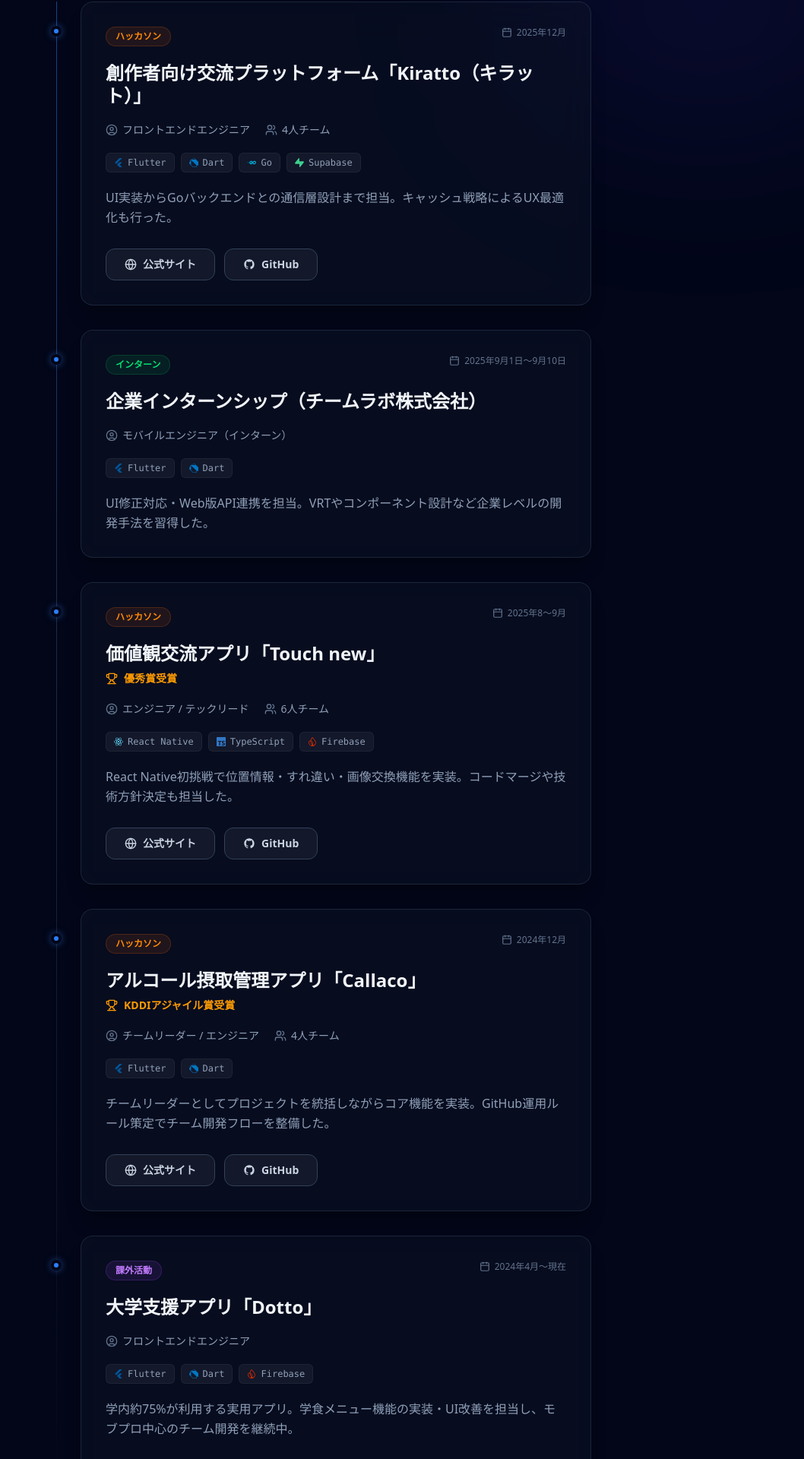
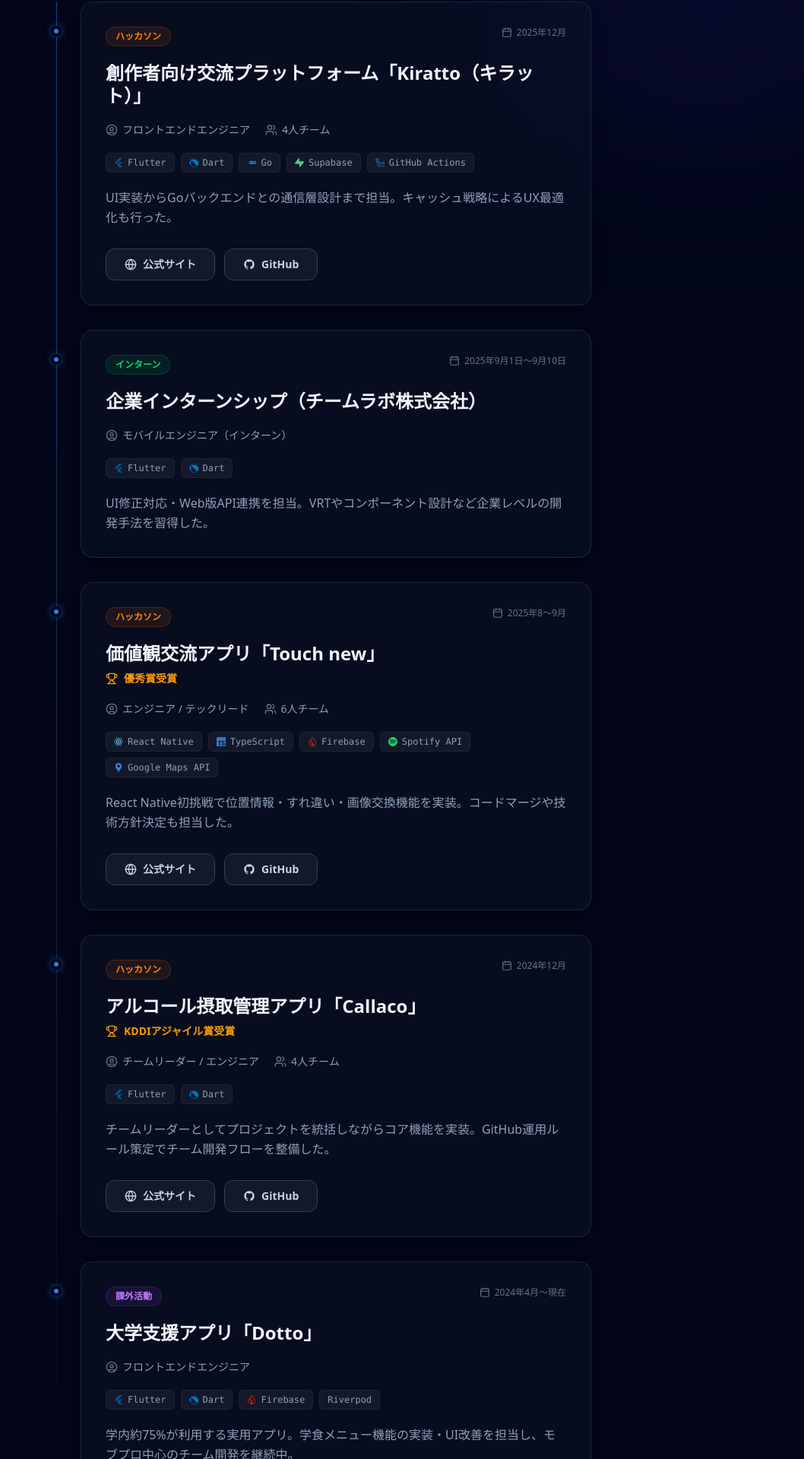
Before and after one commit to zakiPoteto/PortfolioWeb, a Next.js app: page / in a window 1280 px wide. Shown: the part 715-2635 px from the top of the page at 76% size, without its empty margins (222-1280 px from the left). Built offline with nearby package versions, Linux system fonts and the light colour scheme.

Commit message:
feat: 経験詳細に詳細リストを追加

```diff
--- a/src/data/experiences.ts
+++ b/src/data/experiences.ts
@@ -1,5 +1,4 @@
 export type Category = "ハッカソン" | "イベント" | "インターン" | "課外活動";
-
 
 export type Experience = {
   title: string;
@@ -10,6 +9,7 @@ export type Experience = {
   teamSize?: number;
   award?: string;
   summary: string;
+  details?: string[];
   githubUrl?: string;
   officialUrl?: string;
 };
@@ -19,11 +19,17 @@ export const experiences: Experience[] = [
     title: "創作者向け交流プラットフォーム「Kiratto（キラット）」",
     date: "2025年12月",
     category: "ハッカソン",
-    techs: ["Flutter", "Dart", "Go", "Supabase"],
+    techs: ["Flutter", "Dart", "Go", "Supabase", "GitHub Actions"],
     role: "フロントエンドエンジニア",
     teamSize: 4,
     summary:
       "UI実装からGoバックエンドとの通信層設計まで担当。キャッシュ戦略によるUX最適化も行った。",
+    details: [
+      "ホーム画面・新規ユーザー登録・プロフィール修正・ボトムナビゲーションUIを実装",
+      "GoバックエンドのREST APIをDart側から繋ぎ込む通信層を設計・実装（JSON送受信、各エンドポイント接続）",
+      "キャッシュ化による描画・データ取得の最適化とフォルダ構成のリファクタリングを実施",
+      "GitHubのIssue・PRテンプレートを整備し、チームの運用フローを改善",
+    ],
     githubUrl: "https://github.com/p2hacks2025/pre-12",
     officialUrl: "https://p2hacks2025.github.io/pregroup/",
   },
@@ -35,17 +41,29 @@ export const experiences: Experience[] = [
     role: "モバイルエンジニア（インターン）",
     summary:
       "UI修正対応・Web版API連携を担当。VRTやコンポーネント設計など企業レベルの開発手法を習得した。",
+    details: [
+      "デザイナーからのUI修正依頼に対応し、プロダクションコードへのPRをマージ",
+      "Web版の既存APIをモバイル側から呼び出すデータ取得・加工処理を実装",
+      "VRT（Visual Regression Testing）によるUI変更の自動検証フローを体験",
+      "アトミックデザインに基づくコンポーネント設計・ステートマシン実装など企業レベルの設計手法を習得",
+    ],
   },
   {
     title: "価値観交流アプリ「Touch new」",
     date: "2025年8〜9月",
     category: "ハッカソン",
-    techs: ["React Native", "TypeScript", "Firebase"],
+    techs: ["React Native", "TypeScript", "Firebase", "Spotify API", "Google Maps API"],
     role: "エンジニア / テックリード",
     teamSize: 6,
     award: "優秀賞受賞",
     summary:
       "React Native初挑戦で位置情報・すれ違い・画像交換機能を実装。コードマージや技術方針決定も担当した。",
+    details: [
+      "Expo + React Nativeを初めて使い、位置情報取得・すれ違い検知のコアロジックを実装",
+      "Firebase Storage/Firestoreによるリアルタイム画像交換機能とホーム画面UIを設計・実装",
+      "Spotify・Google Maps・YouTube等の複数外部APIを連携した情報統合システムを構築",
+      "コードマージ担当・技術方針相談対応・GitHub運用サポートでエンジニアリーダー的役割を担当",
+    ],
     githubUrl: "https://github.com/tornado2025-05-momentum/Touch-new",
     officialUrl: "https://tornado-official.jp/tornado2025/",
   },
@@ -59,6 +77,12 @@ export const experiences: Experience[] = [
     award: "KDDIアジャイル賞受賞",
     summary:
       "チームリーダーとしてプロジェクトを統括しながらコア機能を実装。GitHub運用ルール策定でチーム開発フローを整備した。",
+    details: [
+      "チームリーダーとしてスプリント計画・タスク割り当て・進捗管理を担当",
+      "Flutter/Dartでアルコール摂取量計算・通知機能のコア機能を実装",
+      "GitHubのブランチ命名規則・コミットメッセージ規則を策定し、開発フローを標準化",
+      "Discordへの疑似既読機能導入・マインドマップ活用により、非同期コミュニケーションを改善",
+    ],
     githubUrl: "https://github.com/p2hacks2024/pre-17",
     officialUrl: "https://p2hacks2024.github.io/pregroup/",
   },
@@ -66,10 +90,16 @@ export const experiences: Experience[] = [
     title: "大学支援アプリ「Dotto」",
     date: "2024年4月〜現在",
     category: "課外活動",
-    techs: ["Flutter", "Dart", "Firebase"],
+    techs: ["Flutter", "Dart", "Firebase", "Riverpod"],
     role: "フロントエンドエンジニア",
     summary:
       "学内約75%が利用する実用アプリ。学食メニュー機能の実装・UI改善を担当し、モブプロ中心のチーム開発を継続中。",
+    details: [
+      "学内約75%の学生が利用する大学支援アプリに参加し、継続的に機能開発を担当",
+      "翌日の学食メニュー表示機能のUI設計からFirebase/Riverpodを用いたデータ取得ロジックまで一貫して実装",
+      "コードレビュー・ペアプログラミングを通じたクリーンコード作成技術の向上",
+      "モブプログラミングを主体としたチーム開発スタイルで多機能の実装に関与",
+    ],
     githubUrl: "https://github.com/fun-dotto/dotto",
   },
 ];
```
